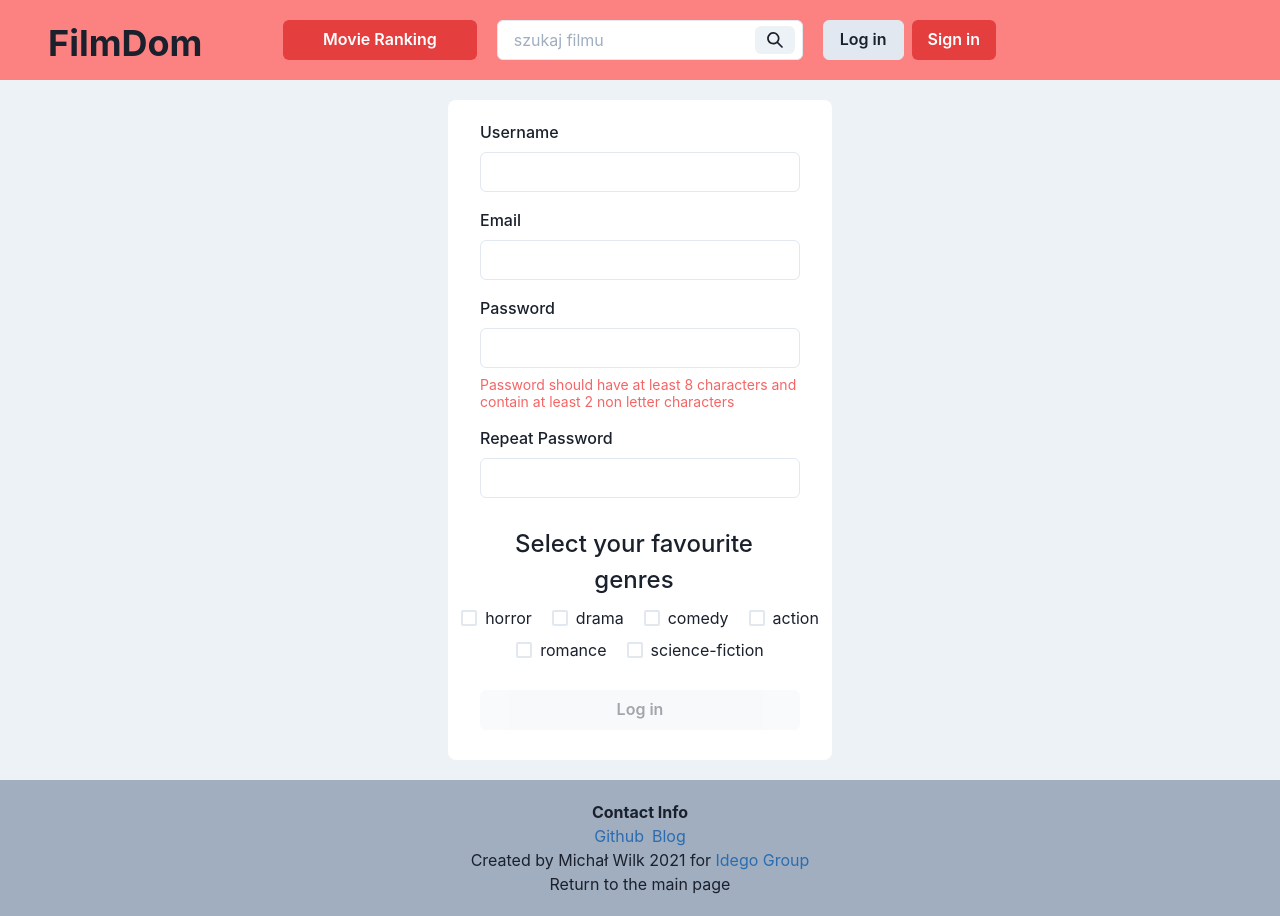
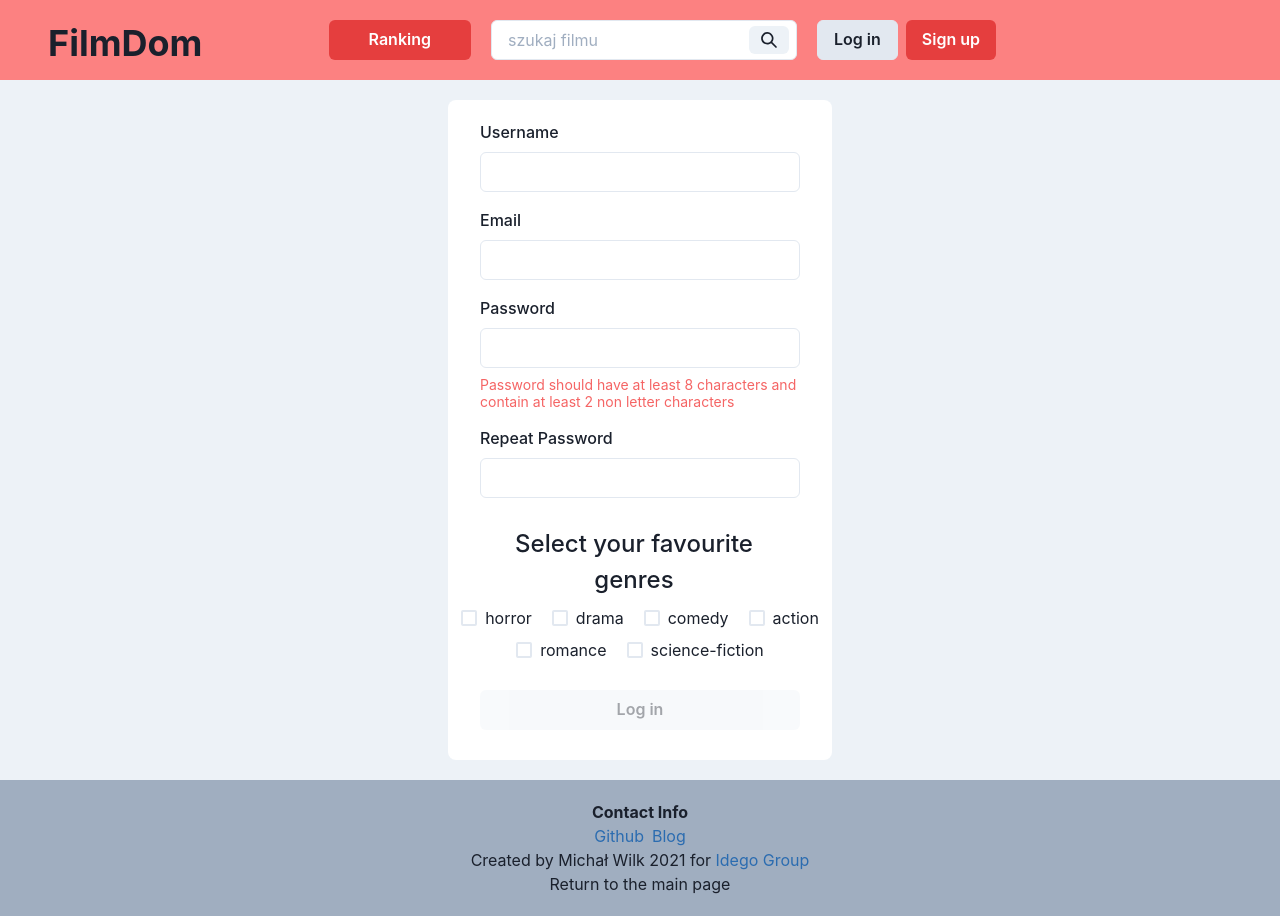
Before and after one commit to michalwilk123/filmdom-frontend, a React (Create React App) app: page /register in a window 1280 px wide. Built offline with nearby package versions, Linux system fonts and the light colour scheme.

Commit message:
made buttons interactive

```diff
--- a/src/components/AppHeader.tsx
+++ b/src/components/AppHeader.tsx
@@ -9,12 +9,18 @@ import {
   Input,
   InputGroup,
   InputRightElement,
+  LinkBox,
   Spacer,
 } from "@chakra-ui/react";
 import React from "react";
+import { Link as ReactLink, useHistory } from "react-router-dom";
 import { CurrentUserStatus } from "./CurrentUserStatus";
 
 export const AppHeader = () => {
+  let history = useHistory();
+
+  // const handleRankingButtonClicked =
+
   const handleSubmit = (e: React.SyntheticEvent) => {
     e.preventDefault();
     console.log("siema siema");
@@ -29,14 +35,16 @@ export const AppHeader = () => {
         paddingY="2"
       >
         <Center>
-          <Heading pt="2" pl="5" fontSize="4xl">
-            FilmDom
-          </Heading>
+          <LinkBox as={ReactLink} to="/home">
+            <Heading pt="2" pl="5" fontSize="4xl">
+              FilmDom
+            </Heading>
+          </LinkBox>
         </Center>
         <Spacer />
         <HStack alignSelf="center" spacing="5">
-          <Button colorScheme="red" paddingX="10">
-            Movie Ranking
+          <Button colorScheme="red" paddingX="10" onClick={() => history.push("/ranking")}>
+            Ranking
           </Button>
           <form onSubmit={handleSubmit}>
             <FormControl onSubmit={handleSubmit}>
--- a/src/components/CurrentUserStatus.tsx
+++ b/src/components/CurrentUserStatus.tsx
@@ -1,5 +1,6 @@
 import { Button, ButtonGroup } from "@chakra-ui/react";
 import React from "react";
+import { useHistory } from "react-router";
 
 enum UserLoginStates {
   LOGGED, // shows hello message
@@ -12,13 +13,15 @@ interface Props {
 
 export const CurrentUserStatus = (props: Props) => {
   const noLoginStateDefined = "cannot define the login status of the user";
+  let history = useHistory();
+
   if (props.userLoginState === UserLoginStates.NOT_LOGGED) {
     return (
       <ButtonGroup>
-        <Button variant="outline" bgColor="gray.200">
+        <Button variant="outline" bgColor="gray.200" onClick={() => history.push("/login")}>
           Log in
         </Button>
-        <Button colorScheme="red">Sign in</Button>
+        <Button colorScheme="red"onClick={() => history.push("/register")}>Sign up</Button>
       </ButtonGroup>
     );
   } else if (props.userLoginState === UserLoginStates.LOGGED) {
```
